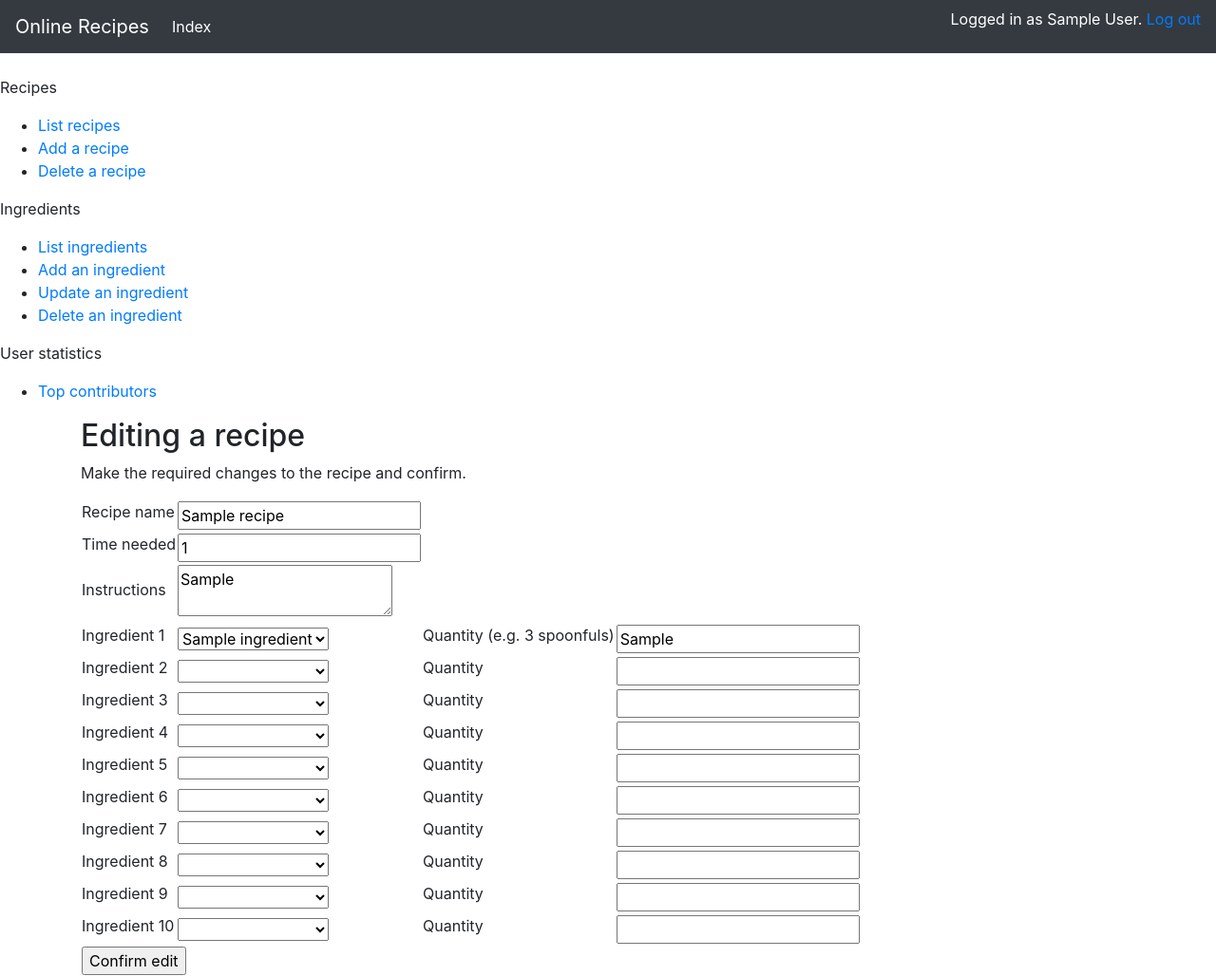
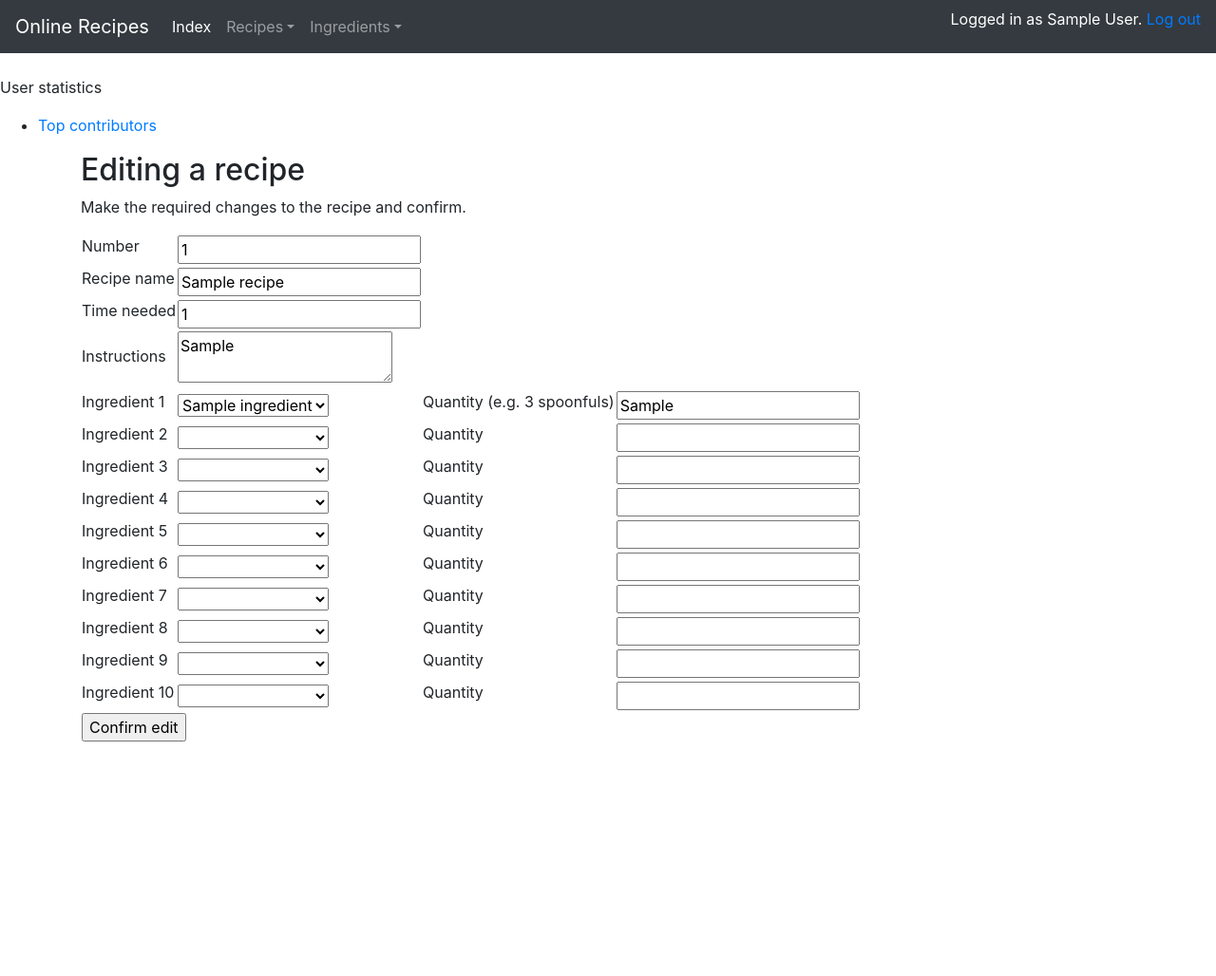
Before and after one commit to lauriap/OnlineRecipes, a Flask app: page /recipes/update/1 in a window 1280 px wide. Shown: the whole page at 95% size. After the commit the page ends 781 px from the top, so only its background shows below. Run offline with Flask 2, Linux system fonts and the light colour scheme; a user stored in the database is signed in; tables that the repository leaves empty hold one stand-in row (values such as "Sample post"); some libraries are stand-ins or nearby versions.

Commit message:
Vko5 v. 1.0

```diff
--- a/application/recipes/forms.py
+++ b/application/recipes/forms.py
@@ -59,6 +59,7 @@ class DeleteForm(FlaskForm):
 
 class UpdateForm(FlaskForm):
 
+    id = IntegerField("Number", [validators.NumberRange(min=1)])
     name = StringField("Recipe name", [validators.Length(min=1)])
     timeNeeded = IntegerField("Time needed", [validators.NumberRange(min=1)])
     instructions = TextAreaField("Instructions", [validators.Length(min=1)])
--- a/application/recipes/models.py
+++ b/application/recipes/models.py
@@ -40,3 +40,9 @@ class RecipeIngredient(db.Model):
 
     def __init__(self, amount):
         self.amount = amount
+
+    def get_ingredient_id(self):
+        return self.ingredient_id
+
+    def set_ingredient_id(self, id):
+        self.id = id
--- a/application/recipes/views.py
+++ b/application/recipes/views.py
@@ -40,6 +40,7 @@ def recipes_updateform(recipe_id):
 
     updateform = UpdateForm()
 
+    updateform.id.data = recipe.id
     updateform.name.data = recipe.name
     updateform.timeNeeded.data = recipe.timeNeeded
     updateform.instructions.data = recipe.instructions
@@ -112,95 +113,163 @@ def recipes_update():
 
     form = UpdateForm(request.form)
 
-
     if not form.validate():
         return render_template("recipes/update.html", form = form)
 
     r = Recipe(form.name.data, form.timeNeeded.data, form.instructions.data)
     r.account_id = current_user.id
+    r.id = form.id.data
 
-    db.session().add(r)
-    db.session().flush()
+    # call database objects
+    recipe=Recipe.query.filter_by(id=form.id.data).first()
+    recipe_ingredients=RecipeIngredient.query.filter_by(recipe_id=recipe.id).all()
+    query_ingredients = Ingredient.query.join(RecipeIngredient).join(Recipe).filter((RecipeIngredient.recipe_id == recipe.id) and (RecipeIngredient.ingredient_id == Ingredient.id)).all()
+
+    # update recipe information
+    recipe.id = form.id.data
+    recipe.name = form.name.data
+    recipe.timeNeeded = form.timeNeeded.data
+    recipe.instructions = form.instructions.data
 
     if form.ingredient_1.data and form.quantity_1.data:
-        ing=form.ingredient_1.data
-        recipeing = RecipeIngredient(form.quantity_1.data)
+        # update ingredient_id and amount for recipe_ingredient
+        try:
+            recipe_ingredients[0].ingredient_id = form.ingredient_1.data.get_id()
+            recipe_ingredients[0].amount = form.quantity_1.data
+        except:
+            # if the user is adding new ingredients and quantities, this takes care of it
+            ing=form.ingredient_1.data
+            recipeing = RecipeIngredient(form.quantity_1.data)
 
-        recipeing.recipe_id = r.id
-        recipeing.ingredient_id = ing.get_id()
-        db.session().add(recipeing)
+            recipeing.recipe_id = recipe.id
+            recipeing.ingredient_id = ing.get_id()
+            db.session().add(recipeing)
 
     if form.ingredient_2.data and form.quantity_2.data:
-        ing=form.ingredient_2.data
-        recipeing = RecipeIngredient(form.quantity_2.data)
+        # update ingredient_id and amount for recipe_ingredient
+        try:
+            recipe_ingredients[1].ingredient_id = form.ingredient_2.data.get_id()
+            recipe_ingredients[1].amount = form.quantity_2.data
+        except:
+            # if the user is adding new ingredients and quantities, this takes care of it
+            ing=form.ingredient_2.data
+            recipeing = RecipeIngredient(form.quantity_2.data)
 
-        recipeing.recipe_id = r.id
-        recipeing.ingredient_id = ing.get_id()
-        db.session().add(recipeing)
+            recipeing.recipe_id = recipe.id
+            recipeing.ingredient_id = ing.get_id()
+            db.session().add(recipeing)
 
     if form.ingredient_3.data and form.quantity_3.data:
-        ing=form.ingredient_3.data
-        recipeing = RecipeIngredient(form.quantity_3.data)
+        # update ingredient_id and amount for recipe_ingredient
+        try:
+            recipe_ingredients[2].ingredient_id = form.ingredient_3.data.get_id()
+            recipe_ingredients[2].amount = form.quantity_3.data
+        except:
+            # if the user is adding new ingredients and quantities, this takes care of it
+            ing=form.ingredient_3.data
+            recipeing = RecipeIngredient(form.quantity_3.data)
 
-        recipeing.recipe_id = r.id
-        recipeing.ingredient_id = ing.get_id()
-        db.session().add(recipeing)
+            recipeing.recipe_id = recipe.id
+            recipeing.ingredient_id = ing.get_id()
+            db.session().add(recipeing)
 
     if form.ingredient_4.data and form.quantity_4.data:
-        ing=form.ingredient_4.data
-        recipeing = RecipeIngredient(form.quantity_4.data)
+        # update ingredient_id and amount for recipe_ingredient
+        try:
+            recipe_ingredients[3].ingredient_id = form.ingredient_4.data.get_id()
+            recipe_ingredients[3].amount = form.quantity_4.data
+        except:
+            # if the user is adding new ingredients and quantities, this takes care of it
+            ing=form.ingredient_4.data
+            recipeing = RecipeIngredient(form.quantity_4.data)
 
-        recipeing.recipe_id = r.id
-        recipeing.ingredient_id = ing.get_id()
-        db.session().add(recipeing)
+            recipeing.recipe_id = recipe.id
+            recipeing.ingredient_id = ing.get_id()
+            db.session().add(recipeing)
 
     if form.ingredient_5.data and form.quantity_5.data:
-        ing=form.ingredient_5.data
-        recipeing = RecipeIngredient(form.quantity_5.data)
+        # update ingredient_id and amount for recipe_ingredient
+        try:
+            recipe_ingredients[4].ingredient_id = form.ingredient_5.data.get_id()
+            recipe_ingredients[4].amount = form.quantity_5.data
+        except:
+            # if the user is adding new ingredients and quantities, this takes care of it
+            ing=form.ingredient_5.data
+            recipeing = RecipeIngredient(form.quantity_5.data)
 
-        recipeing.recipe_id = r.id
-        recipeing.ingredient_id = ing.get_id()
-        db.session().add(recipeing)
+            recipeing.recipe_id = recipe.id
+            recipeing.ingredient_id = ing.get_id()
+            db.session().add(recipeing)
 
     if form.ingredient_6.data and form.quantity_6.data:
-        ing=form.ingredient_6.data
-        recipeing = RecipeIngredient(form.quantity_6.data)
+        # update ingredient_id and amount for recipe_ingredient
+        try:
+            recipe_ingredients[5].ingredient_id = form.ingredient_6.data.get_id()
+            recipe_ingredients[5].amount = form.quantity_6.data
+        except:
+            # if the user is adding new ingredients and quantities, this takes care of it
+            ing=form.ingredient_6.data
+            recipeing = RecipeIngredient(form.quantity_6.data)
 
-        recipeing.recipe_id = r.id
-        recipeing.ingredient_id = ing.get_id()
-        db.session().add(recipeing)
+            recipeing.recipe_id = recipe.id
+            recipeing.ingredient_id = ing.get_id()
+            db.session().add(recipeing)
 
     if form.ingredient_7.data and form.quantity_7.data:
-        ing=form.ingredient_7.data
-        recipeing = RecipeIngredient(form.quantity_7.data)
+        # update ingredient_id and amount for recipe_ingredient
+        try:
+            recipe_ingredients[6].ingredient_id = form.ingredient_7.data.get_id()
+            recipe_ingredients[6].amount = form.quantity_7.data
+        except:
+            # if the user is adding new ingredients and quantities, this takes care of it
+            ing=form.ingredient_7.data
+            recipeing = RecipeIngredient(form.quantity_7.data)
 
-        recipeing.recipe_id = r.id
-        recipeing.ingredient_id = ing.get_id()
-        db.session().add(recipeing)
+            recipeing.recipe_id = recipe.id
+            recipeing.ingredient_id = ing.get_id()
+            db.session().add(recipeing)
 
     if form.ingredient_8.data and form.quantity_8.data:
-        ing=form.ingredient_8.data
-        recipeing = RecipeIngredient(form.quantity_8.data)
+        # update ingredient_id and amount for recipe_ingredient
+        try:
+            recipe_ingredients[7].ingredient_id = form.ingredient_8.data.get_id()
+            recipe_ingredients[7].amount = form.quantity_8.data
+        except:
+            # if the user is adding new ingredients and quantities, this takes care of it
+            ing=form.ingredient_8.data
+            recipeing = RecipeIngredient(form.quantity_8.data)
 
-        recipeing.recipe_id = r.id
-        recipeing.ingredient_id = ing.get_id()
-        db.session().add(recipeing)
+            recipeing.recipe_id = recipe.id
+            recipeing.ingredient_id = ing.get_id()
+            db.session().add(recipeing)
 
     if form.ingredient_9.data and form.quantity_9.data:
-        ing=form.ingredient_9.data
-        recipeing = RecipeIngredient(form.quantity_9.data)
+        # update ingredient_id and amount for recipe_ingredient
+        try:
+            recipe_ingredients[8].ingredient_id = form.ingredient_9.data.get_id()
+            recipe_ingredients[8].amount = form.quantity_9.data
+        except:
+            # if the user is adding new ingredients and quantities, this takes care of it
+            ing=form.ingredient_9.data
+            recipeing = RecipeIngredient(form.quantity_9.data)
 
-        recipeing.recipe_id = r.id
-        recipeing.ingredient_id = ing.get_id()
-        db.session().add(recipeing)
+            recipeing.recipe_id = recipe.id
+            recipeing.ingredient_id = ing.get_id()
+            db.session().add(recipeing)
 
     if form.ingredient_10.data and form.quantity_10.data:
-        ing=form.ingredient_10.data
-        recipeing = RecipeIngredient(form.quantity_10.data)
+        # update ingredient_id and amount for recipe_ingredient
+        try:
+            recipe_ingredients[9].ingredient_id = form.ingredient_10.data.get_id()
+            recipe_ingredients[9].amount = form.quantity_10.data
+        except:
+            # if the user is adding new ingredients and quantities, this takes care of it
+            ing=form.ingredient_10.data
+            recipeing = RecipeIngredient(form.quantity_10.data)
 
-        recipeing.recipe_id = r.id
-        recipeing.ingredient_id = ing.get_id()
-        db.session().add(recipeing)
+            recipeing.recipe_id = recipe.id
+            recipeing.ingredient_id = ing.get_id()
+            db.session().add(recipeing)
 
     db.session().commit()
 
--- a/application/templates/layout.html
+++ b/application/templates/layout.html
@@ -18,6 +18,25 @@
           <li class="nav-item active">
             <a class="nav-link" href="{{ url_for('recipes_index') }}">Index <span class="sr-only">(current)</span></a>
           </li>
+          <li class="nav-item dropdown">
+            <a class="nav-link dropdown-toggle" href="http://example.com" id="dropdown01" data-toggle="dropdown" aria-haspopup="true" aria-expanded="false">Recipes</a>
+            <div class="dropdown-menu" aria-labelledby="dropdown01">
+              <a class="dropdown-item" href="{{ url_for('recipes_index') }}">List recipes</a>
+              <a class="dropdown-item" href="{{ url_for('recipes_form') }}">Add a recipe</a>
+              <a class="dropdown-item" href="{{ url_for('recipes_delete') }}">Delete a recipe</a>
+            </div>
+          </li>
+
+          <li class="nav-item dropdown">
+            <a class="nav-link dropdown-toggle" href="http://example.com" id="dropdown01" data-toggle="dropdown" aria-haspopup="true" aria-expanded="false">Ingredients</a>
+            <div class="dropdown-menu" aria-labelledby="dropdown01">
+              <a class="dropdown-item" href="{{ url_for('ingredients_index') }}">List ingredients</a>
+              <a class="dropdown-item" href="{{ url_for('ingredients_form') }}">Add an ingredient</a>
+              <a class="dropdown-item" href="{{ url_for('ingredients_updateform') }}">Edit an ingredient</a>
+              <a class="dropdown-item" href="{{ url_for('ingredients_delete') }}">Delete an ingredient</a>
+            </div>
+          </li>
+
         </ul>
 
         <div class="form-inline mt-2 mt-md-0">
@@ -33,25 +52,6 @@
     </nav>
 
       <p></p>
-
-      <p>Recipes</p>
-      <ul>
-	<li><a href="{{ url_for('recipes_index') }}">List recipes</a></li>
-	<li><a href="{{ url_for('recipes_form') }}">Add a recipe</a></li>
-        <li><a href="{{ url_for('recipes_delete') }}">Delete a recipe</a></li>
-      </ul>
-
-<p></p>
-
-      <p>Ingredients</p>
-      <ul>
-        <li><a href="{{ url_for('ingredients_index') }}">List ingredients</a></li>
-        <li><a href="{{ url_for('ingredients_form') }}">Add an ingredient</a></li>
-        <li><a href="{{ url_for('ingredients_updateform') }}">Update an ingredient</a></li>
-        <li><a href="{{ url_for('ingredients_delete') }}">Delete an ingredient</a></li>
-      </ul>
-
-<p></p>
 
       <p>User statistics</p>
       <ul>
--- a/application/templates/recipes/update.html
+++ b/application/templates/recipes/update.html
@@ -6,6 +6,21 @@
 <p>Make the required changes to the recipe and confirm.</p>
 <form method="POST" action="{{ url_for('recipes_update', recipe_id=recipe.id) }}">
   <table>
+    <tr>
+      <td>
+         {{ form.id.label }}
+      </td>
+      <td>
+         {{ form.id(readonly="readonly") }}
+      </td>
+      <td>
+        <ul>
+          {% for error in form.id.errors %}
+          <li>{{ error }}</li>
+          {% endfor %}
+        </ul>
+      </td>
+    </tr>
     <tr>
       <td>
 	 {{ form.name.label }}
```
